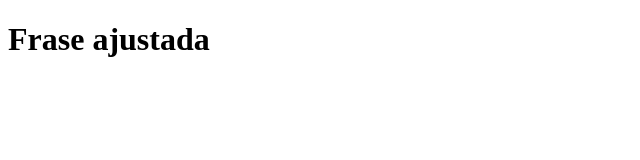
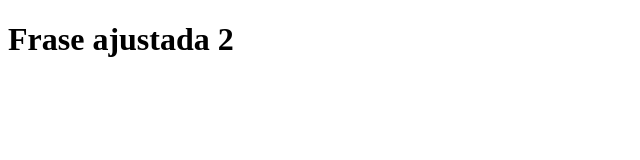
Before and after one commit to tiagotaq/clone-tabnews, a Next.js app: page / in a window 1280 px wide. Shown: the top 160 px of the page, without its empty margins (0-640 px from the left). Built offline with nearby package versions, Linux system fonts and the light colour scheme.

Commit message:
Subindo a frase alterada 2

```diff
--- a/pages/index.js
+++ b/pages/index.js
@@ -1,5 +1,5 @@
 function Home() {
-    return <h1>Frase ajustada</h1>
+    return <h1>Frase ajustada 2</h1>
 }
 
 export default Home;
```
